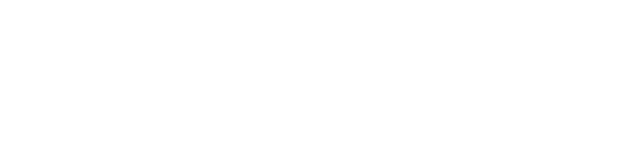
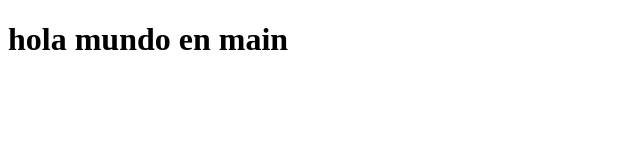
Before and after one commit to Rocket126/repositorio-de-practica, a plain HTML site: page index.html in a window 1280 px wide. Shown: the whole page, without its empty margins (0-640 px from the left). Drawn offline with Linux system fonts and the light colour scheme.

Commit message:
se agrega un elemento h1 en la rama main

```diff
--- a/index.html
+++ b/index.html
@@ -6,6 +6,6 @@
     <title>Document</title>
 </head>
 <body>
-
+    <h1>hola mundo en main</h1>
 </body>
 </html>
```
